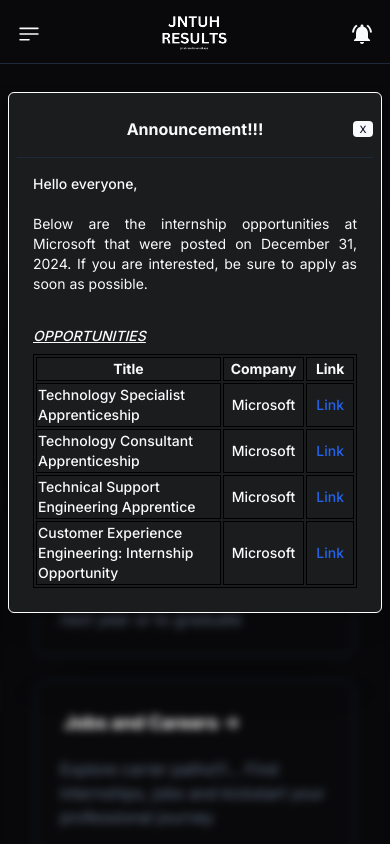
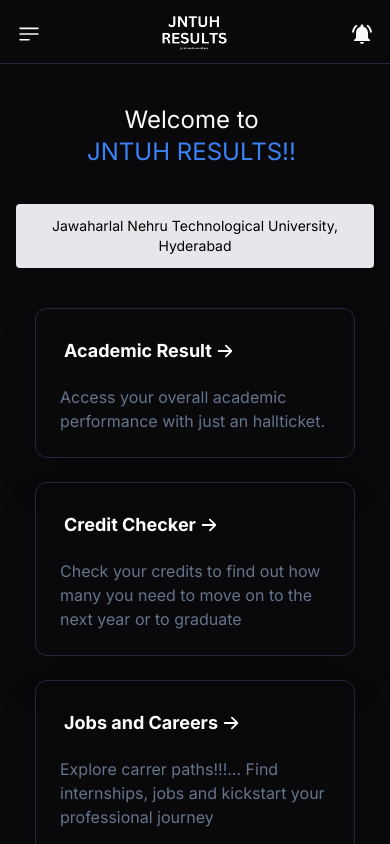
Before and after one commit to ThilakReddyy/JNTUHRESULTS-WEB, a Next.js app: page / in a window 390 px wide. Shown: the top 844 px of the page. Built offline with nearby package versions, Linux system fonts and the light colour scheme; a web font is replaced by a local one.

Commit message:
Add:notice popup

```diff
--- a/app/layout.tsx
+++ b/app/layout.tsx
@@ -46,7 +46,6 @@ export default function RootLayout({
                 <div className="lg:ml-64">
                   <NotificationPopUp />
                   {/* <Pwa /> */}
-                  {/* <NoticePopup /> */}
                   {children}
                 </div>
                 <div className=" md:block">
--- a/components/homepage/notice.tsx
+++ b/components/homepage/notice.tsx
@@ -14,7 +14,7 @@ const NoticePopup = () => {
 
   return (
     <div
-      className={`  bg-opacity-50 md:hidden backdrop-filter  backdrop-blur-sm fixed h-full w-full   my-5    justify-center ${path !== "/" || hidden ? "hidden" : ""}`}
+      className={`hidden  bg-opacity-50 md:hidden backdrop-filter  backdrop-blur-sm fixed h-full w-full   my-5    justify-center ${path !== "/" || hidden ? "hidden" : ""}`}
     >
       <div className="flex justify-center items-start w-full md:mt-16 h-full">
         <div
```
